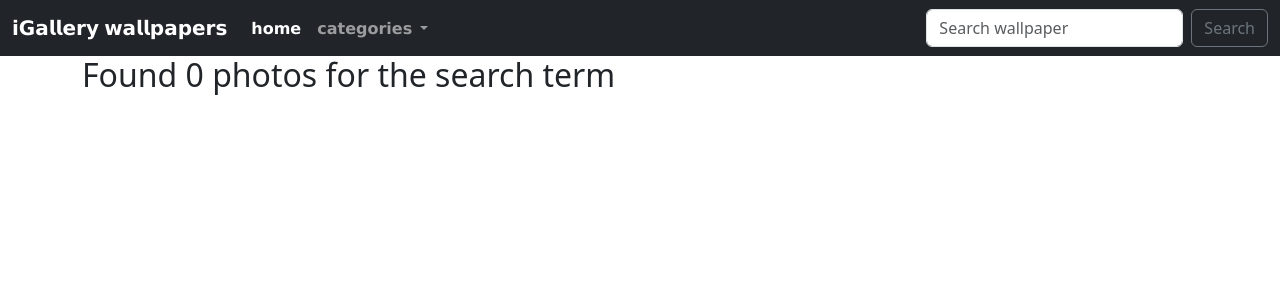
After one commit to denn-is-njeruh/iGallery, a Django app: template wallpapers/templates/all_wallpapers/search.html in a window 1280 px wide. The commit adds this page. Shown: the top 300 px of the page. Run offline with Django 3.2, Linux system fonts and the light colour scheme; the template is opened without the code that fills it, so the values that code supplies are empty; some libraries are stand-ins or nearby versions.

Commit message:
add search functionality to application by defining the search-view function and the search template

```diff
--- a/igallery/settings.py
+++ b/igallery/settings.py
@@ -44,7 +44,6 @@ INSTALLED_APPS = [
     'wallpapers.apps.WallpapersConfig',
     'bootstrap5',
     'cloudinary',
-    'location_field.apps.DefaultConfig'
 ]
 
 MIDDLEWARE = [
@@ -66,13 +65,13 @@ TEMPLATES = [
         'DIRS': [],
         'APP_DIRS': True,
         'OPTIONS': {
+            'string_if_invalid': "****WARNING INVALID VARIABLE %s ****",
             'context_processors': [
                 'django.template.context_processors.debug',
                 'django.template.context_processors.request',
                 'django.template.context_processors.media',
                 'django.contrib.auth.context_processors.auth',
                 'django.contrib.messages.context_processors.messages',
-
             ],
         },
     },
--- /dev/null
+++ b/wallpapers/templates/all_wallpapers/search.html
@@ -0,0 +1,22 @@
+{% extends 'all_wallpapers/base.html' %}
+
+{% block content %}
+<div class="container">
+  <div class="row">
+    {% if photos %}
+      <h2>Found {{photos|length}} of searched term {{message}}</h2>
+    {% else %}
+      <h2>Found 0 photos for the search term {{message}}</h2>
+    {% endif %}
+  </div>
+  <div class="row">
+    {% if photos %}
+      {% for photo in photos %}
+        <div class="col-sm-6 col-md-3">
+          <h1>{{photo.photo_name}}</h1>
+        </div>
+      {% endfor %}
+    {% endif %}
+    </div>
+</div>
+{% endblock %}
--- a/wallpapers/templates/navbar.html
+++ b/wallpapers/templates/navbar.html
@@ -25,9 +25,9 @@
               </ul>
             </li>
           </ul>
-          <form class="d-flex">
+          <form class="d-flex" role="search" action="{% url 'search_results' %}">
             <input class="form-control me-2" type="search" placeholder="Search wallpaper" aria-label="Search">
-            <button class="btn btn-outline-secondary" type="submit">Search</button>
+            <button class="btn btn-outline-secondary" type="submit"><i class="glyphicon glyphicon-search"></i>Search</button>
           </form>
         </div>
       </div>
--- a/wallpapers/urls.py
+++ b/wallpapers/urls.py
@@ -8,7 +8,8 @@ urlpatterns = [
   url(r'^wallpaper/(?P<id>\d+)', views.wallpaper, name='wallpaper'),
   # url(r'^sports/'$, views.sport_wallpaper, name='sportWallpapers'),
 
-  url(r'^movie_wallpaper/', views.movie_wallpaper, name='movieWallpapers'),
+  #url(r'^movie_wallpaper/', views.movie_wallpaper, name='movieWallpapers'),
+  url(r'^search/', views.search_results, name='search_results')
   ]
 
 if settings.DEBUG:
```
Also changed, not shown: wallpapers/views.py (+15 -4 lines), wallpapers/templates/all_wallpapers/movie_wallpapers.html (renamed from wallpapers/templates/all_wallpapers/movie-wallpapers.html), wallpapers/templates/all_wallpapers/nature_wallpapers.html (renamed from wallpapers/templates/all_wallpapers/nature-wallpapers.html), wallpapers/templates/all_wallpapers/sport_wallpapers.html (renamed from wallpapers/templates/all_wallpapers/sport-wallpapers.html).
